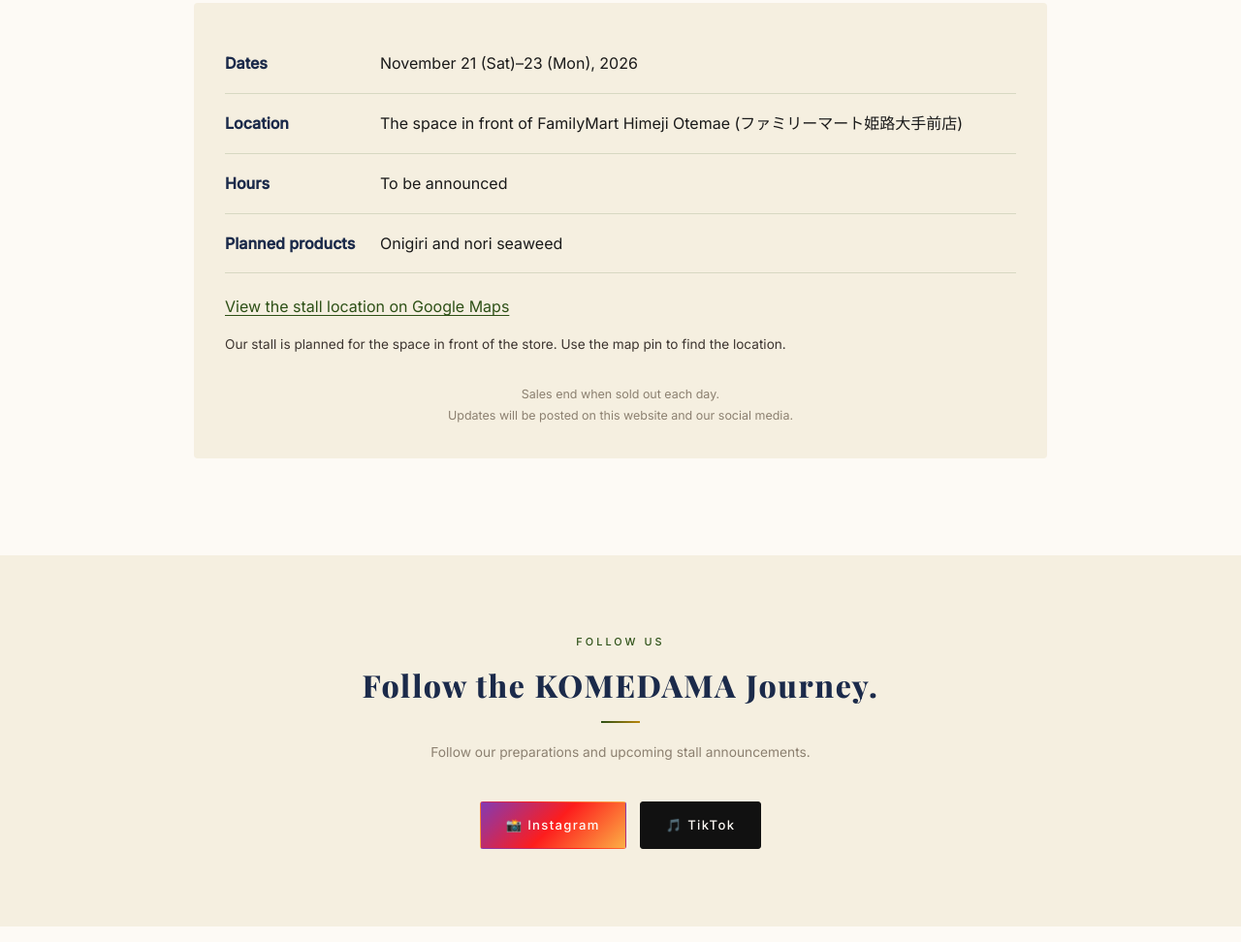
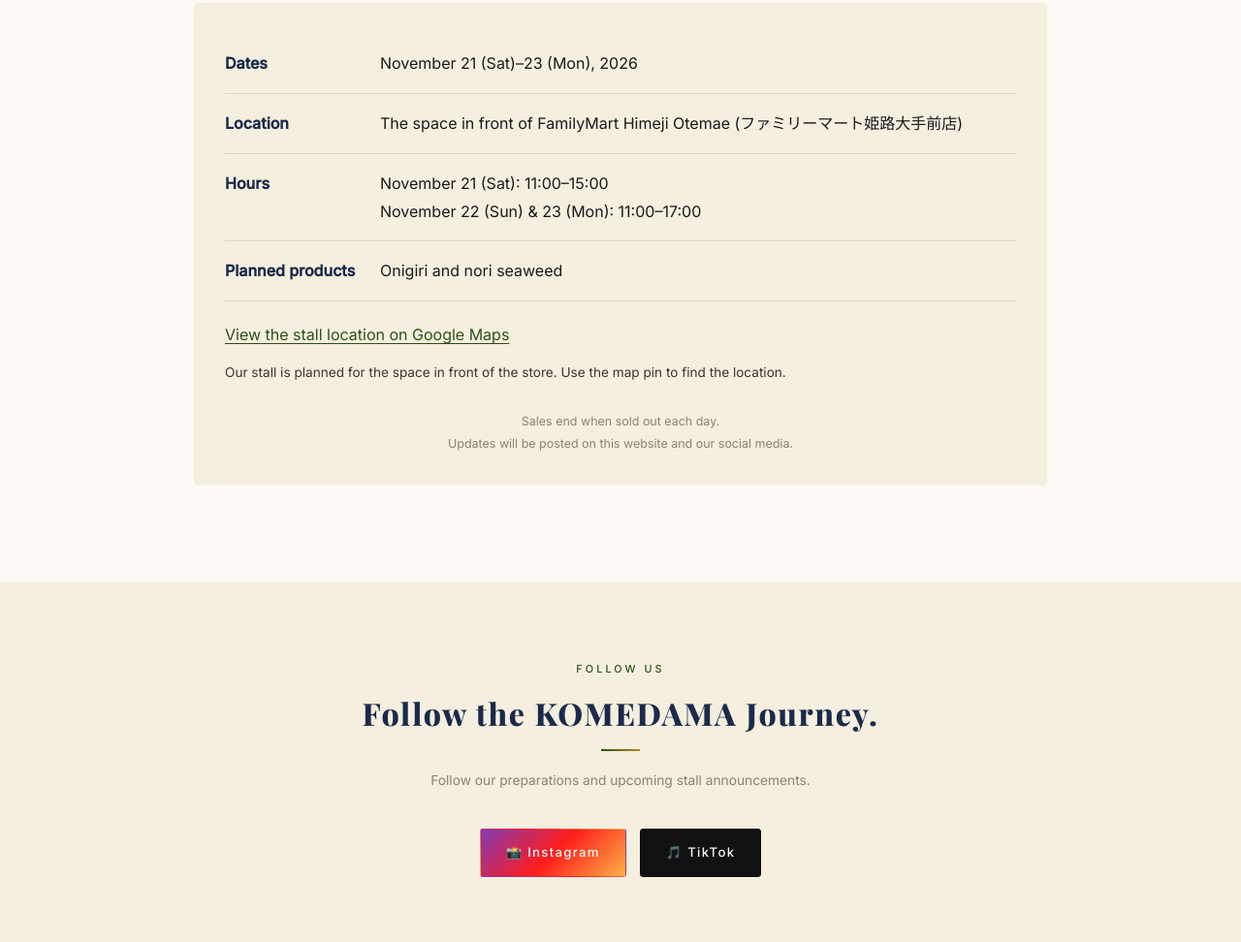
Before and after one commit to onigirikomedama/komedama, a plain HTML site: page en/index.html in a window 1280 px wide. Shown: the part 2429-3401 px from the top of the page at 97% size. Drawn offline with nearby package versions, Linux system fonts and the light colour scheme.

Commit message:
Publish daily opening hours for November first stall

```diff
--- a/en/index.html
+++ b/en/index.html
@@ -165,7 +165,7 @@
           <dl>
             <div><dt>Dates</dt><dd>November 21 (Sat)–23 (Mon), 2026</dd></div>
             <div><dt>Location</dt><dd>The space in front of FamilyMart Himeji Otemae (ファミリーマート姫路大手前店)</dd></div>
-            <div><dt>Hours</dt><dd>To be announced</dd></div>
+            <div><dt>Hours</dt><dd>November 21 (Sat): 11:00–15:00<br>November 22 (Sun) &amp; 23 (Mon): 11:00–17:00</dd></div>
             <div><dt>Planned products</dt><dd>Onigiri and nori seaweed</dd></div>
           </dl>
           <p class="location-map-link"><a href="https://www.google.com/maps/search/?api=1&amp;query=34.831481%2C134.691413" target="_blank" rel="noopener noreferrer">View the stall location on Google Maps</a></p>
```
Also changed, not shown: ja/index.html (+1 -1 lines).
